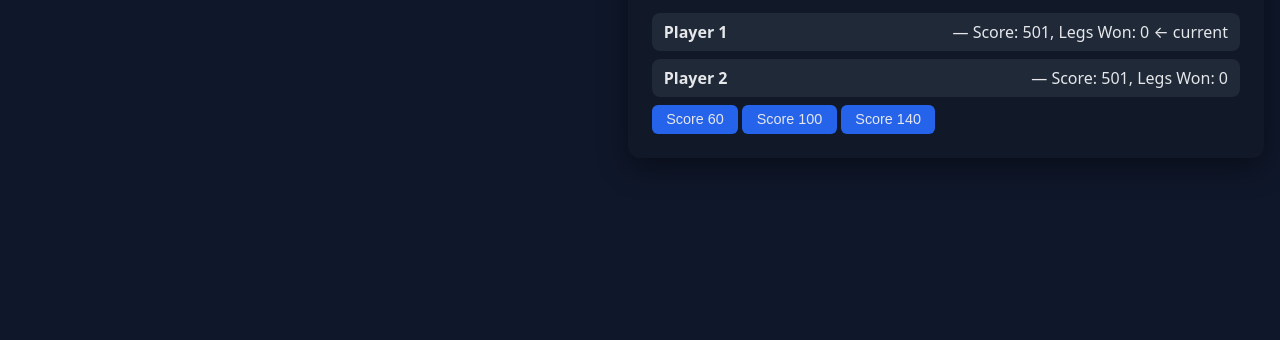
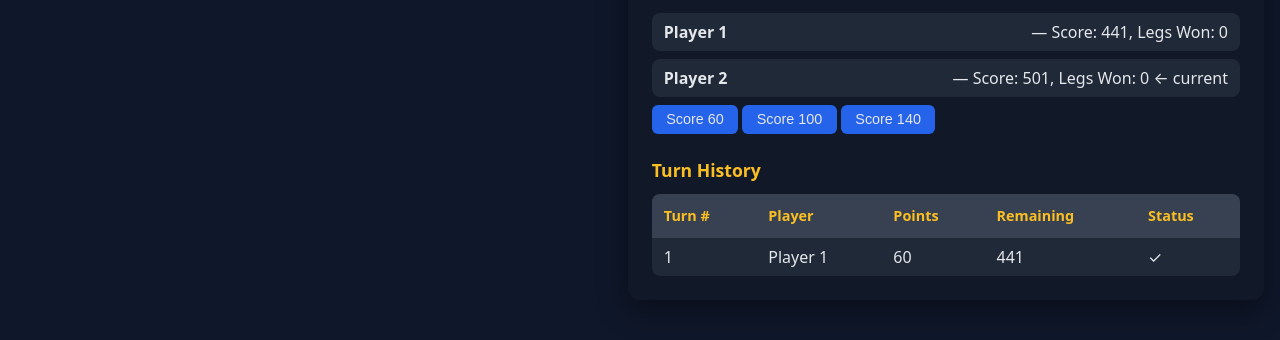
Before and after one commit to bahar99703/darts-score-keeper, a website with bundled scripts: page source.html in a window 1280 px wide. Both pictures are taken after a click on the button "Score 60". Shown: the part 92-432 px from the top of the page. Built offline with nearby package versions, Linux system fonts and the light colour scheme.

Commit message:
dart scoreboard turnhistory changes

```diff
--- a/src/app.ts
+++ b/src/app.ts
@@ -1,3 +1,12 @@
+interface Turn {
+  turnNumber: number;
+  playerId: number;
+  playerName: string;
+  pointsScored: number;
+  remainingScore: number;
+  isBust: boolean;
+}
+
 interface Player {
   id: number;
   name: string;
@@ -5,6 +14,7 @@ interface Player {
   legsWon: number;
   totalPoints: number;
   turns: number;
+  turnHistory: Turn[];
 }
 
 // Game state varaibles
@@ -14,6 +24,8 @@ let startScore: 301 | 501 = 501;
 let maxLegs: number = 5;
 let currentLeg: number = 1;
 let gameOver: boolean = false;
+let legTurnHistory: Turn[] = [];
+let globalTurnNumber: number = 0;
 
 // Function to start a new game
 function startGame(
@@ -33,9 +45,12 @@ function startGame(
     score: startScore,
     legsWon: 0,
     totalPoints: 0,
-    turns: 0
+    turns: 0,
+    turnHistory: []
   }));
 
+  legTurnHistory = [];
+  globalTurnNumber = 0;
   renderState();
 }
 
@@ -43,16 +58,32 @@ function startGame(
 function recordTurn(points: number): void {
   if (gameOver) return;
 
-
   const player = players[currentPlayerIndex];
   const newScore = player.score - points;
+  globalTurnNumber++;
 
-if (newScore < 0) {
+  const isBust = newScore < 0;
+  const turn: Turn = {
+    turnNumber: globalTurnNumber,
+    playerId: player.id,
+    playerName: player.name,
+    pointsScored: isBust ? 0 : points,
+    remainingScore: isBust ? player.score : newScore,
+    isBust: isBust
+  };
+
+  legTurnHistory.push(turn);
+  player.turnHistory.push(turn);
+
+  if (isBust) {
     nextPlayer();
     renderState();
     return;
   }
+
   player.score = newScore;
+  player.totalPoints += points;
+  player.turns++;
 
   if (newScore === 0) {
     endLeg(player);
@@ -61,8 +92,8 @@ if (newScore === 0) {
 
   nextPlayer();
   renderState();
+}
 (window as any).recordTurn = recordTurn;
-}
 // Function to swtich to the next player
 function nextPlayer(): void {
 currentPlayerIndex = (currentPlayerIndex + 1) % players.length;
@@ -82,12 +113,13 @@ resetLegScores();
 function resetLegScores(): void {
   players.forEach(player => {
     player.score = startScore;
+    player.turnHistory = [];
   });
 
-
+  legTurnHistory = [];
+  globalTurnNumber = 0;
   currentLeg++;
   currentPlayerIndex = 0; // could alternate starter if desired
-
 
   renderState();
 }
@@ -107,6 +139,31 @@ function renderState(): void {
   const gameDiv = document.getElementById("game");
   if (!gameDiv) return;
 
+  const turnHistoryTable = legTurnHistory.length > 0 ? `
+    <h3>Turn History</h3>
+    <table>
+      <thead>
+        <tr>
+          <th>Turn #</th>
+          <th>Player</th>
+          <th>Points</th>
+          <th>Remaining</th>
+          <th>Status</th>
+        </tr>
+      </thead>
+      <tbody>
+        ${legTurnHistory.map(turn => `
+          <tr class="${turn.isBust ? 'bust' : ''}">
+            <td>${turn.turnNumber}</td>
+            <td>${turn.playerName}</td>
+            <td>${turn.pointsScored}</td>
+            <td>${turn.remainingScore}</td>
+            <td>${turn.isBust ? '❌ BUST' : turn.remainingScore === 0 ? '🎯 WIN' : '✓'}</td>
+          </tr>
+        `).join('')}
+      </tbody>
+    </table>
+  ` : '';
 
   gameDiv.innerHTML = `
     <h2>Leg ${currentLeg}</h2>
@@ -125,6 +182,7 @@ ${index === currentPlayerIndex && !gameOver ? " ← current" : ""}
     <button onclick="recordTurn(60)">Score 60</button>
     <button onclick="recordTurn(100)">Score 100</button>
     <button onclick="recordTurn(140)">Score 140</button>
+    ${turnHistoryTable}
   `;
 }
 startGame(["Player 1", "Player 2"], 501, 5);
--- a/styles.css
+++ b/styles.css
@@ -78,6 +78,49 @@ li span {
   font-size: 0.85rem;
 }
 
+/* Turn history table */
+h3 {
+  margin-top: 1.5rem;
+  margin-bottom: 0.75rem;
+  color: #fbbf24;
+  font-size: 1.1rem;
+}
+
+table {
+  width: 100%;
+  border-collapse: collapse;
+  margin-top: 0.5rem;
+  background: #1f2937;
+  border-radius: 0.5rem;
+  overflow: hidden;
+}
+
+thead {
+  background: #374151;
+}
+
+th {
+  padding: 0.75rem;
+  text-align: left;
+  font-weight: 600;
+  color: #fbbf24;
+  font-size: 0.9rem;
+}
+
+td {
+  padding: 0.5rem 0.75rem;
+  border-top: 1px solid #374151;
+}
+
+tr.bust {
+  background: #7f1d1d;
+  color: #fca5a5;
+}
+
+tbody tr:hover:not(.bust) {
+  background: #2d3748;
+}
+
 /* Responsive: relax centering on very small screens */
 @media (max-width: 480px) {
   body {
```
Also changed, not shown: dist/app.js, 1 other file. Lines whose indentation alone changed are shown as unchanged.
